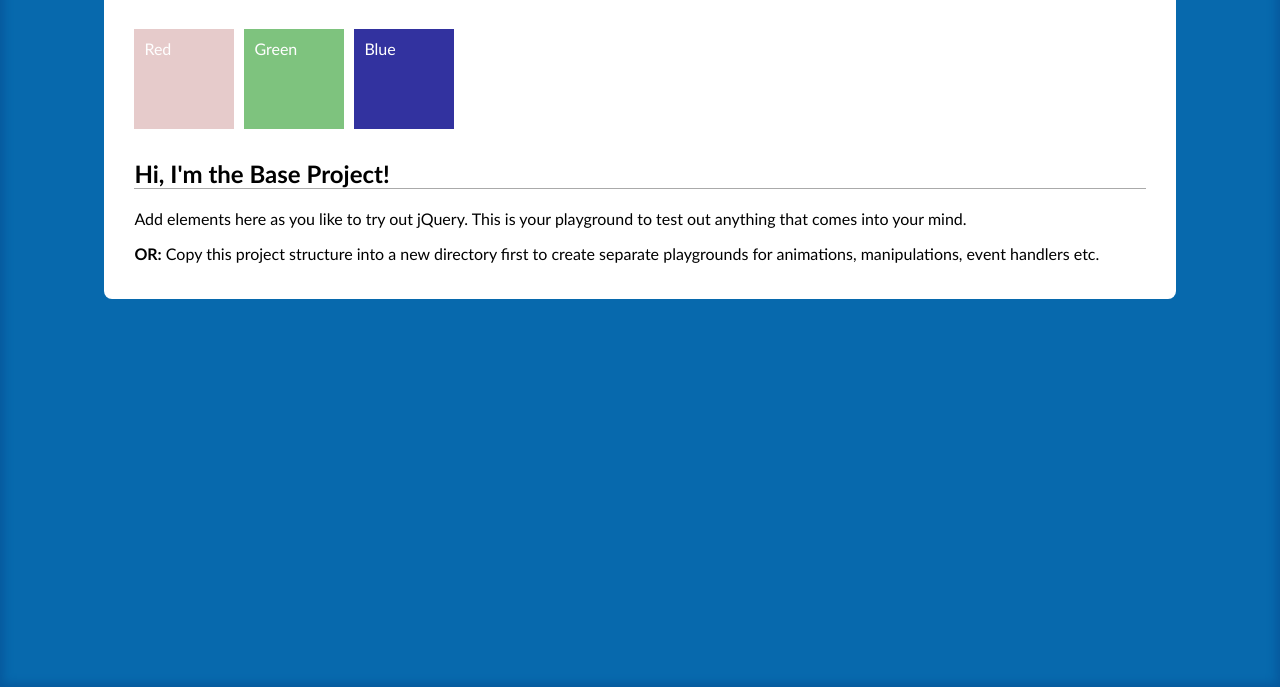
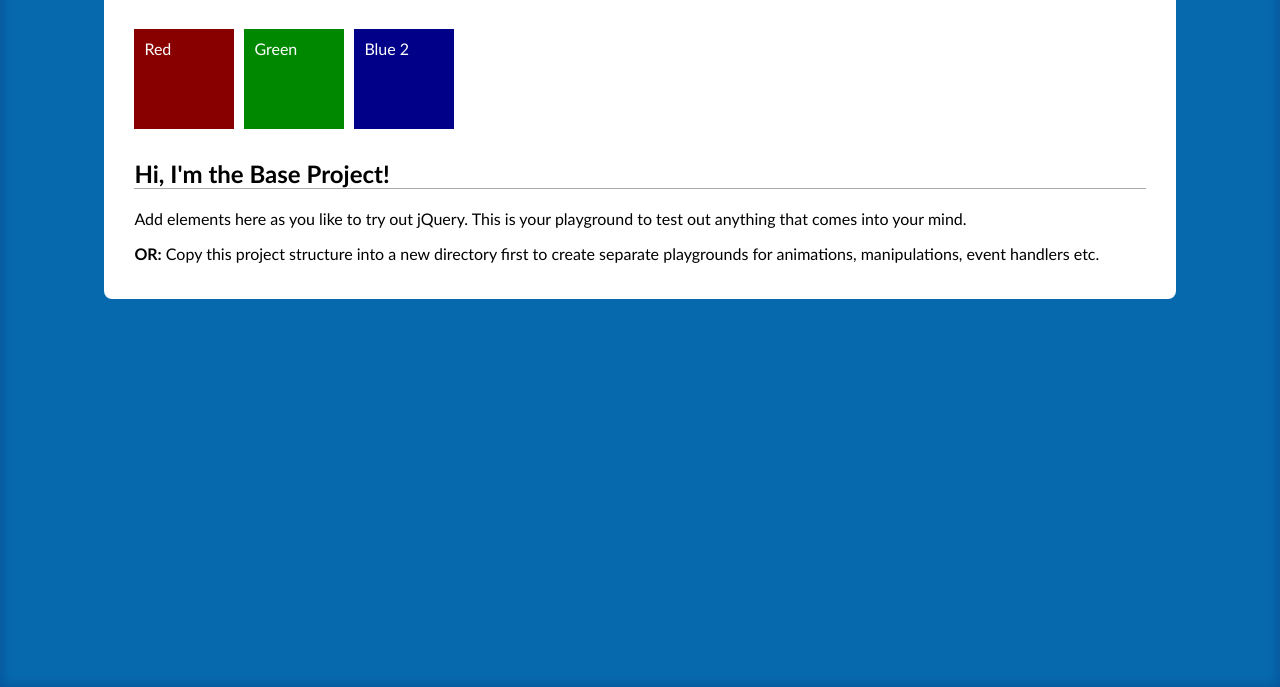
Before and after one commit to frailbongat/jquery-intro-to-advance, a plain HTML site: page index.html in a window 1280 px wide. Shown: the part 113-800 px from the top of the page. Drawn offline with nearby package versions, Linux system fonts and the light colour scheme.

Commit message:
Added showing and hiding elemnts

```diff
--- a/index.html
+++ b/index.html
@@ -12,6 +12,7 @@
       <div class="red-box">Red</div>
       <div class="green-box">Green</div>
       <div class="blue-box">Blue</div>
+      <div class="blue-box" style="display: none">Blue 2</div>
       <div class="clear"></div>
 
       <h2>Hi, I'm the Base Project!</h2>
--- a/js/script.js
+++ b/js/script.js
@@ -2,10 +2,15 @@ $(function () {
   // jQuery goes here...
 
   // Uncomment this line to fade out the red box on page load
-  $('.red-box').fadeTo(3000, 0.2);
-  $('.green-box').fadeTo(2000, 0.5);
-  $('.blue-box').fadeTo(1000, 0.8);
+  // $('.red-box').fadeTo(3000, 0.2);
+  // $('.green-box').fadeTo(2000, 0.5);
+  // $('.blue-box').fadeTo(1000, 0.8);
 
-  $('.red-box').fadeToggle();
-  $('.red-box').fadeToggle();
+  // $('.red-box').fadeToggle();
+  // $('.red-box').fadeToggle();
+
+  // Showing and hiding elements
+  // $('.blue-box').hide();
+  // $('.blue-box').show();x
+  $('.blue-box').toggle(1000);
 });
```
